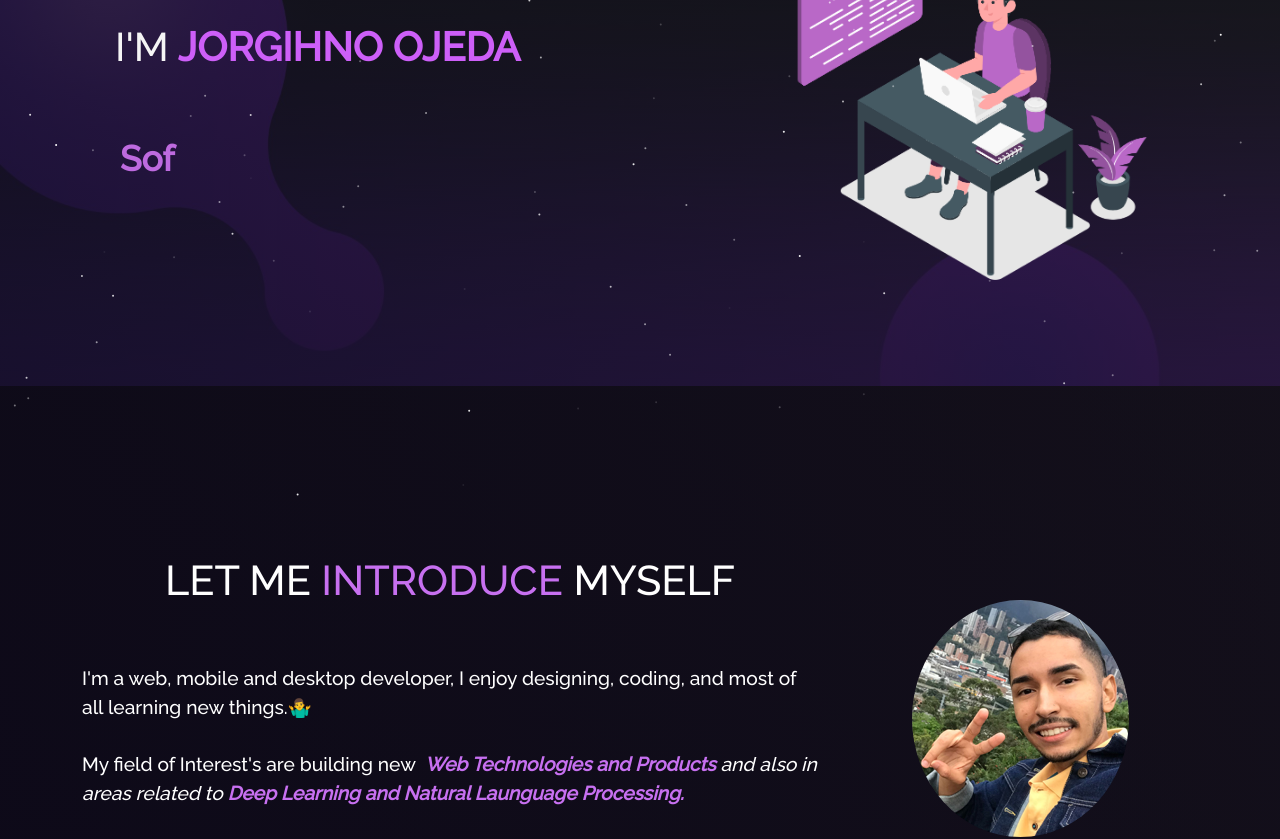
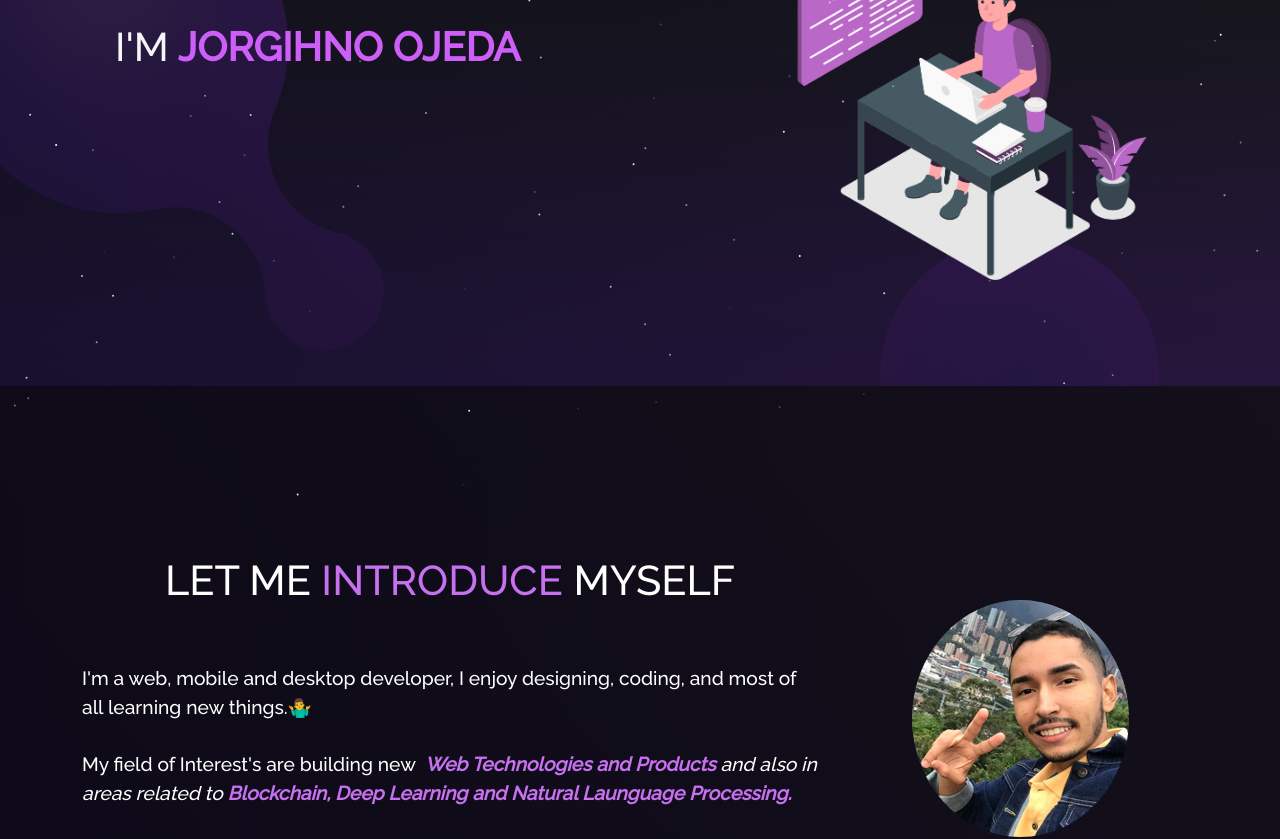
Before and after one commit to yoryi/portfolio, a Next.js app: page / in a window 1280 px wide. Shown: the part 300-1139 px from the top of the page. Built offline with nearby package versions, Linux system fonts and the light colour scheme.

Commit message:
fix: home page

```diff
--- a/components/Home/Home2.js
+++ b/components/Home/Home2.js
@@ -29,7 +29,7 @@ function Home2() {
                 <b className="purple">Web Technologies and Products </b> and
                 also in areas related to{" "}
                 <b className="purple">
-                  Deep Learning and Natural Launguage Processing.
+                  Blockchain, Deep Learning and Natural Launguage Processing.
                 </b>
               </i>
               <br />
--- a/components/Home/Type.js
+++ b/components/Home/Type.js
@@ -6,9 +6,9 @@ function Type() {
     <Typewriter
       options={{
         strings: [
-          "Software Developer",
-          "Deep Learning Engineer",
-          "FullStack Developer",
+          "Software Engineer",
+          "React Frontend Engineer",
+          "FullStack Engineer",
         ],
         autoStart: true,
         loop: true,
```
